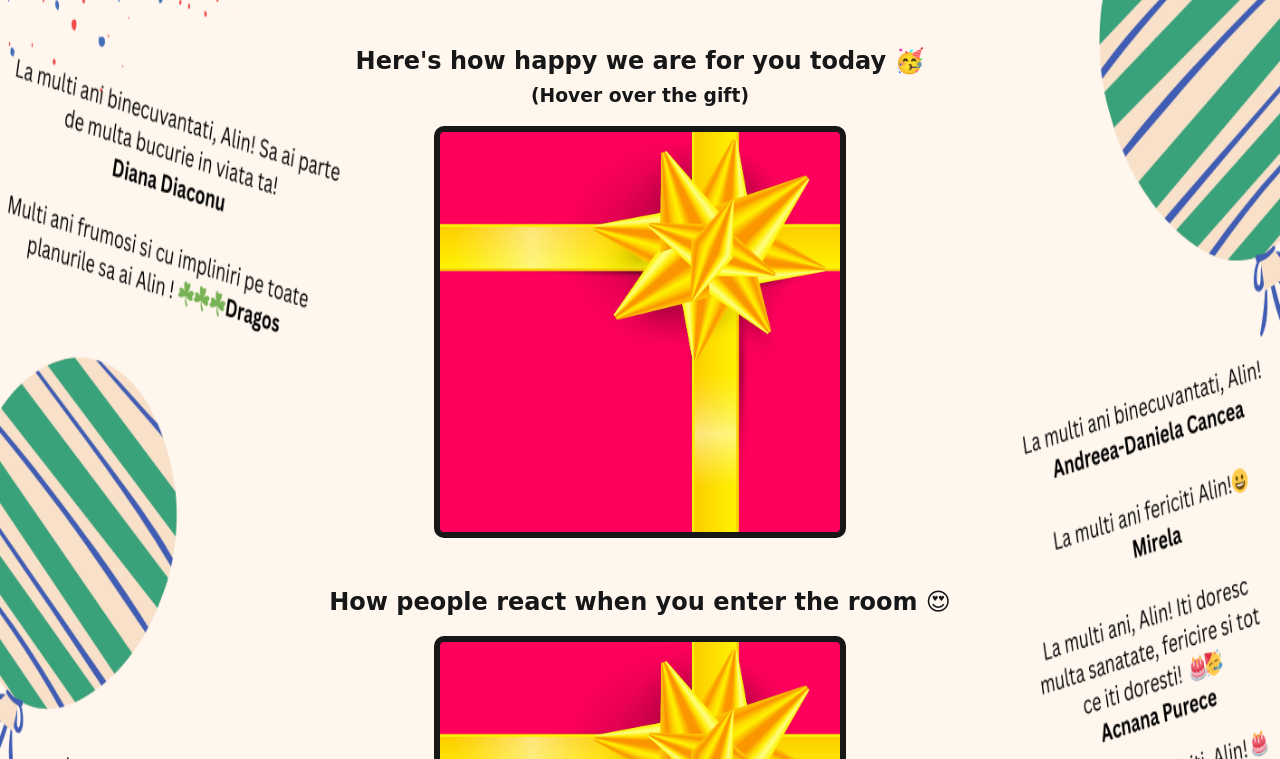
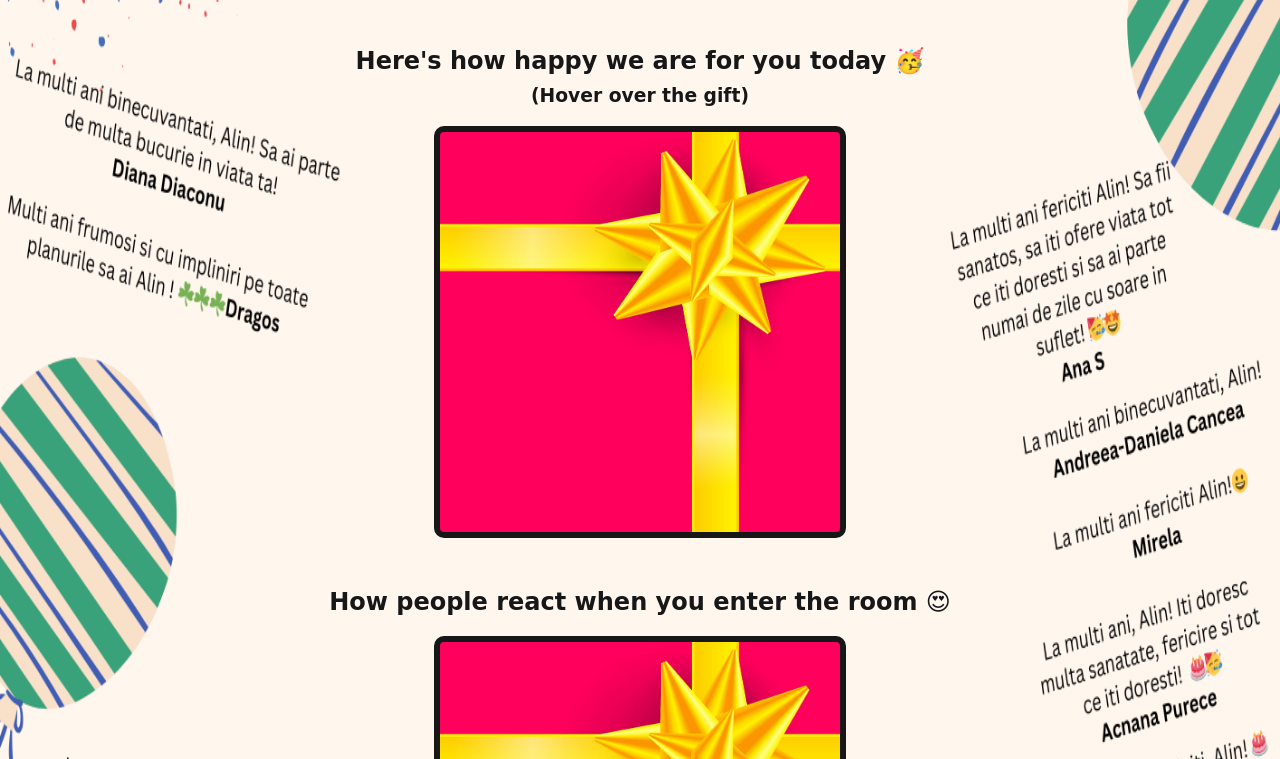
Before and after one commit to CostinX/birthday-card, a website built with Vite: page index.html in a window 1280 px wide. Shown: the part 369-1128 px from the top of the page. Built offline with nearby package versions, Linux system fonts and the light colour scheme; a web font is replaced by a local one.

Commit message:
Update styles.css

```diff
--- a/styles.css
+++ b/styles.css
@@ -1,7 +1,7 @@
 body {
     text-align: center;
     font-family: 'Happy Monkey', cursive;
-    background: url(backgroundv3.png);
+    background: url(backgroundv4.png);
     background-size: 100% 100%;
     color: #161716;
 }
```
